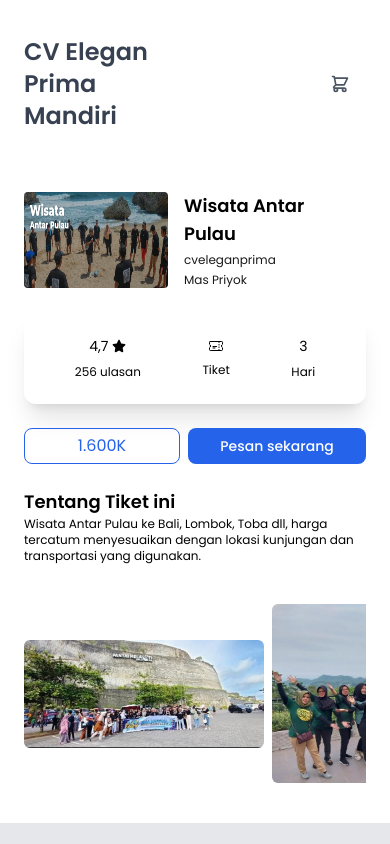
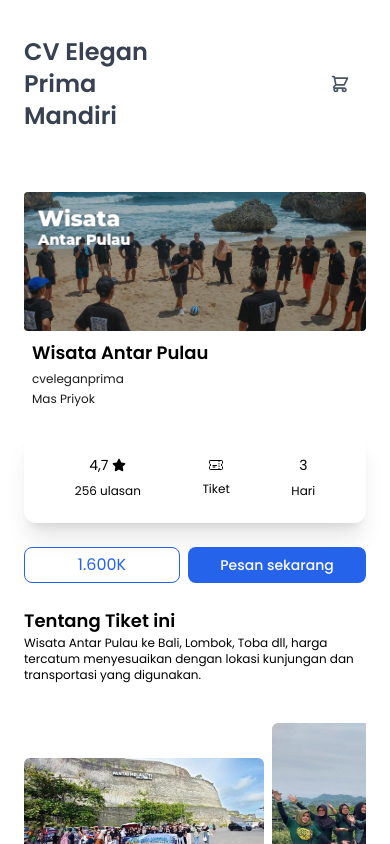
Before and after one commit to McWooden/epm, a Next.js app: page /produk/antar-pulau in a window 390 px wide. Shown: the top 844 px of the page. Built offline with nearby package versions, Linux system fonts and the light colour scheme.

Commit message:
add product page col to mobile

```diff
--- a/src/app/produk/[path]/page.js
+++ b/src/app/produk/[path]/page.js
@@ -23,8 +23,8 @@ export default function Page({params}) {
     </div>
 
     return <div className="container mx-auto p-6 flex flex-col gap-6">
-        <div className="flex gap-2">
-            <Image src={data.banner} alt="icon" width={200} height={250} className="rounded w-36 mr-auto flex-1"/>
+        <div className="flex flex-col sm:flex-row gap-2">
+            <Image src={data.banner} alt="icon" width={500} height={500} className="rounded sm:w-32 w-full mr-auto flex-1"/>
             <div className="flex flex-col gap-1 flex-[2_2_0%] px-2">
                 <h3 className="font-semibold text-lg">{data.title}</h3>
                 <p className="opacity-90 text-xs">cveleganprima</p>
```
